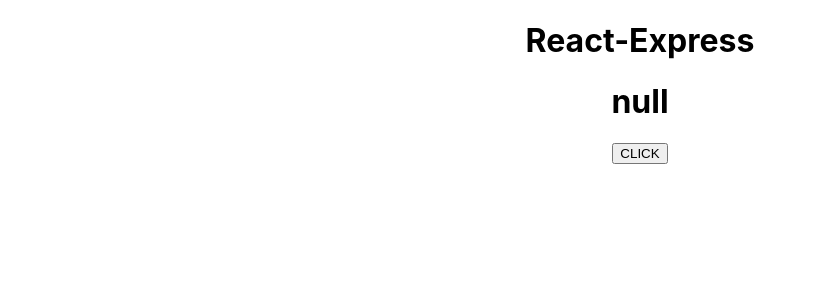
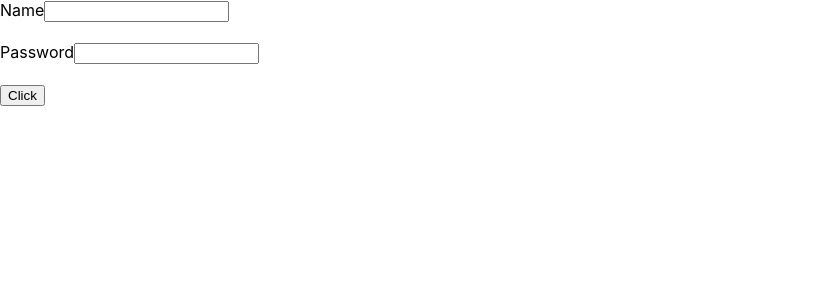
Before and after one commit to 0124hitesh/my-app, a React (Create React App) app: page / in a window 1280 px wide. Shown: the top 300 px of the page, without its empty margins (0-817 px from the left). Built offline with nearby package versions, Linux system fonts and the light colour scheme.

Commit message:
React-Express

```diff
--- a/src/App.js
+++ b/src/App.js
@@ -1,5 +1,5 @@
 import logo from './logo.svg';
-import './App.css';
+//import './App.css';
 import React from 'react';
 import {BrowserRouter as Router, Route, Switch} from 'react-router-dom'
 
@@ -31,6 +31,8 @@ import {BrowserRouter as Router, Route, Switch} from 'react-router-dom'
 // import {Display1, Display2} from './DisplayData';
 
 import React_Express from './React-Express';
+
+import Temp from './React-Express_2';
 
 
 function App() {
@@ -67,7 +69,9 @@ function App() {
     {/* <Display1/> */}
     {/* <Display2/> */}
 
-    <React_Express/>
+    {/* <React_Express/> */}
+
+    <Temp/>
     </>
   );
 }
--- /dev/null
+++ b/src/React-Express_2.js
@@ -0,0 +1,39 @@
+import React,{Component,useState} from 'react';
+import axios from 'axios';
+
+export default function Temp(){
+    var [name,setName]=useState("");
+    var [pass,setPass]=useState("");
+    const [res,setRes]=useState('');
+
+    function sname(e){
+        setName(e.target.value);
+    }
+
+    function spass(e){
+        setPass(e.target.value);
+    }
+
+    function Clickk(){
+        // alert(name);
+        // console.log(name);
+        const d={pass,name};
+        console.log(d.name);
+        console.log(d.pass);
+        axios.post('/express',d).then(response=>{
+            setRes(response.data.re);
+        });
+    }
+
+    return(
+        <>
+        Name
+        <input onChange={sname}></input><br></br><br></br>
+        Password
+        <input onChange={spass}></input><br></br><br></br>
+        <button type='button' onClick={Clickk}>Click</button>
+        <br></br><br></br>
+        <h1>{res}</h1>
+        </>
+    )
+}
```
